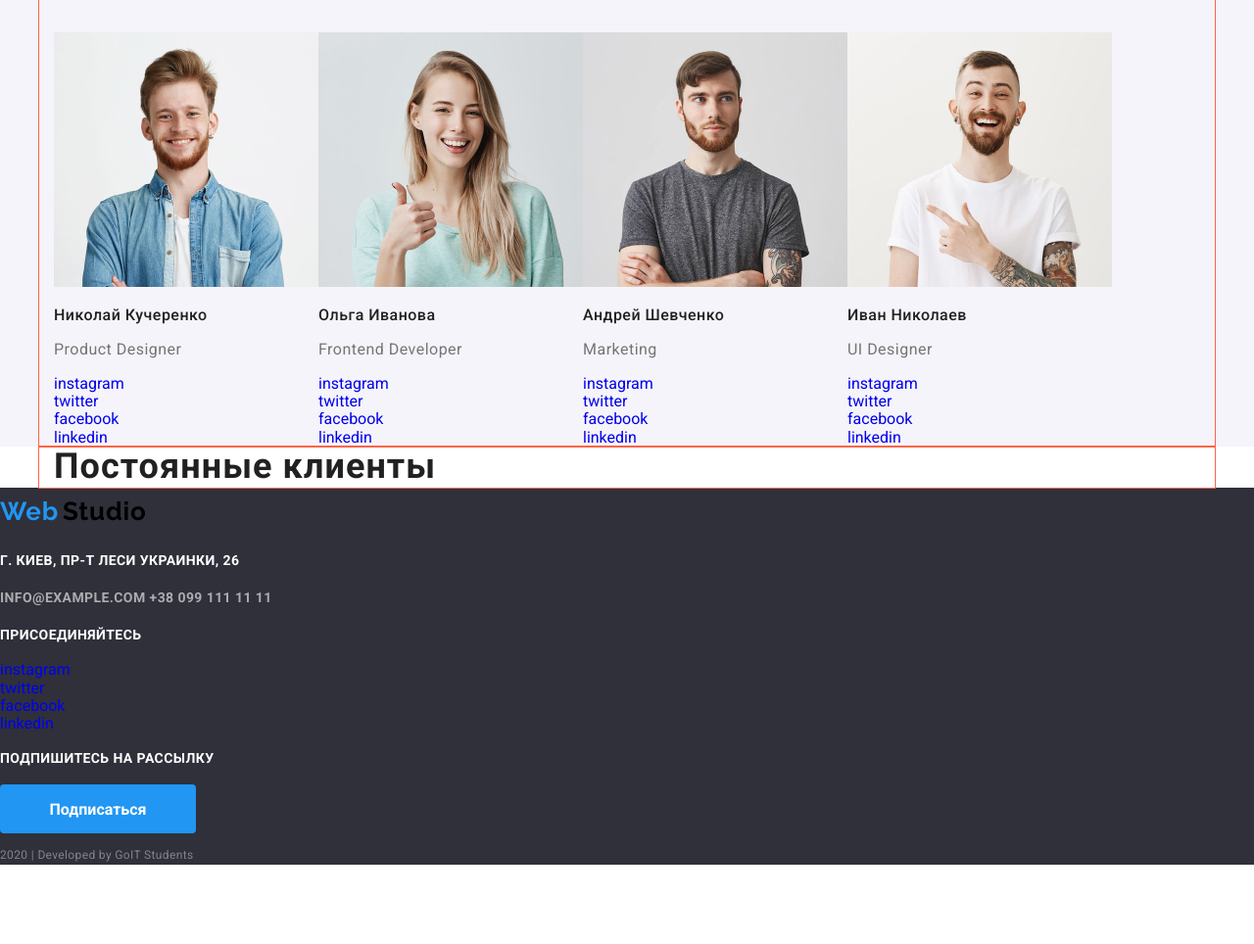
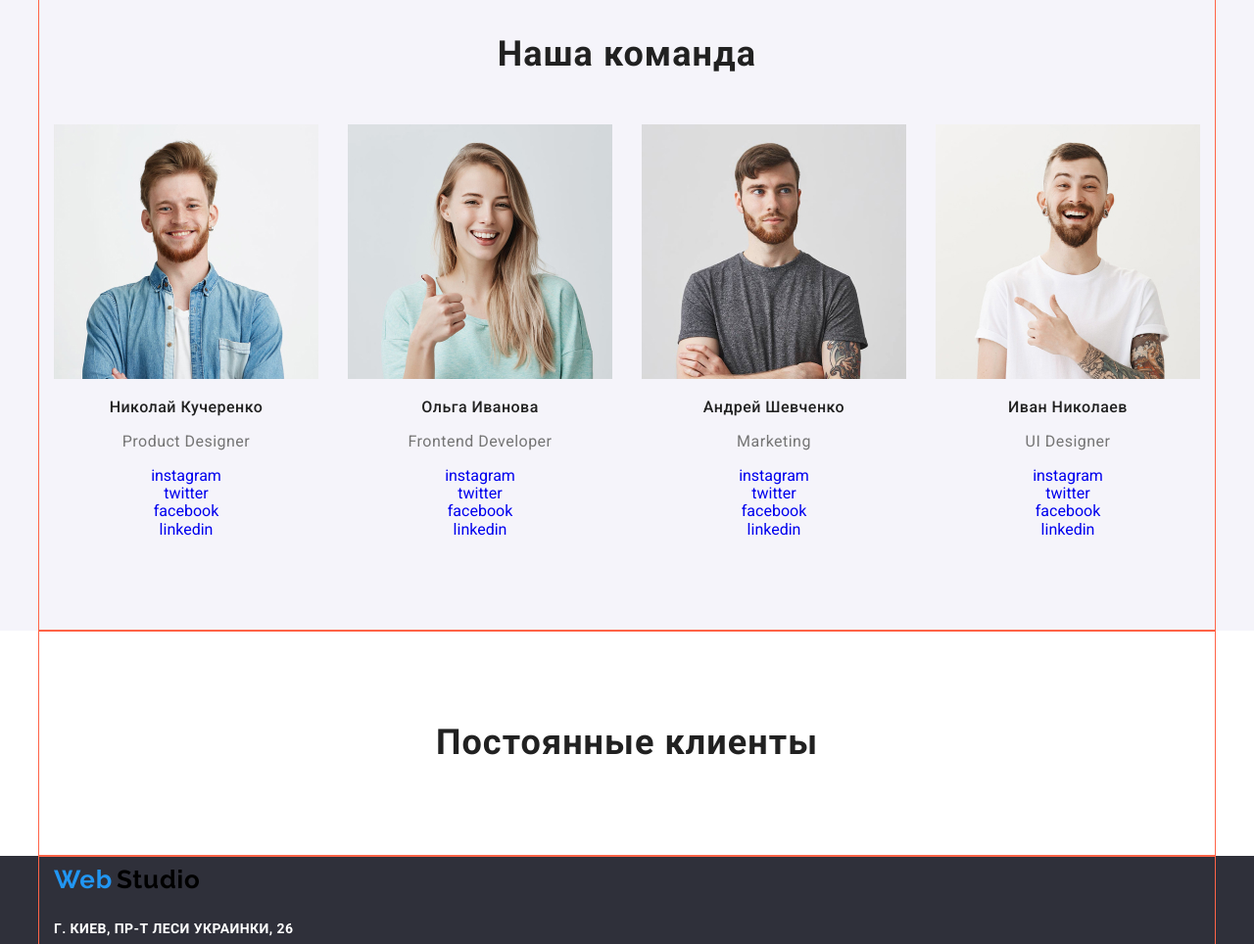
Before and after one commit to Constantine719/goit-markup-hw-03, a plain HTML site: page index.html in a window 1280 px wide. Shown: the part 1380-2344 px from the top of the page at 98% size. Before the commit the page ends 2275 px from the top, so only its background shows below. Drawn offline with nearby package versions, Linux system fonts and the light colour scheme.

Commit message:
Делает секцию команды  и клиентов

```diff
--- a/css/styles.css
+++ b/css/styles.css
@@ -183,8 +183,6 @@ a {
 
 /* Преимущества */
 
-
-
 .invisible-title {
   margin-top: 0;
   margin-bottom: 0;
@@ -235,12 +233,12 @@ a {
 
 .services-div {
   text-align: center;
-padding-top: 94px;
-padding-bottom: 94px;
+  padding-top: 94px;
+  padding-bottom: 94px;
 }
 
 .services {
-display: flex;
+  display: flex;
 }
 
 .services .services-item + .services-item {
@@ -278,6 +276,12 @@ display: flex;
   background-color: var(--secondary-background-color);
 }
 
+.team-div {
+  text-align: center;
+  padding-top: 94px;
+  padding-bottom: 94px;
+}
+
 .team-title {
   margin-top: 0;
   margin-bottom: 50px;
@@ -294,9 +298,9 @@ display: flex;
   display: flex;
 }
 
-
-.team-item {
+.team-item:not(:last-child) {
   width: 270px;
+  margin-right: 30px;
 }
 
 .team-name {
@@ -317,6 +321,15 @@ display: flex;
 }
 
 /* Клиенты */
+
+.customers-div {
+  text-align: center;
+  padding-top: 94px;
+  padding-bottom: 94px;
+}
+.customers-item {
+  display: flex;
+}
 
 .customers-title {
   margin-top: 0;
@@ -373,28 +386,6 @@ display: flex;
 
 /* portfolio.html */
 
-/* .button {
-  font-family: Roboto;
-  font-style: normal;
-  color: var(--primary-text-color);
-  font-size: 16px;
-  font-weight: 500;
-  line-height: 1.87;
-  letter-spacing: 0.06em;
-  background-color: var(--secondary-background-color);
-} */
-
-/* .button.primary {
-  color: var(--white-color);
-  background-color: var(--accent-color);
-} */
-
-/* .button:hover,
-.button:focus {
-  color: var(--white-color);
-  background-color: var(--accent-color);
-} */
-
 .works-invisible {
   color: var(--white-color);
 }
--- a/index.html
+++ b/index.html
@@ -241,8 +241,9 @@
     <!--Секция постоянных клиентов-->
     <section>
       <div class="container">
+        <div class="customers-div">
           <h2 class="customers-title">Постоянные клиенты</h2>
-        <ul class="list">
+          <ul class="customers-item list">
             <li>
               <a href=""></a>
             </li>
@@ -263,10 +264,12 @@
             </li>
           </ul>
         </div>
+      </div>
     </section>
 
     <!--Секция футера-->
     <footer class="footer">
+      <div class="container">
         <div>
           <a href="./index.html" class="logo">
             <div>
@@ -304,6 +307,7 @@
         <p class="footer-text">подпишитесь на рассылку</p>
         <a href="" class="button">Подписаться</a>
         <p class="footer-copyright">2020 | Developed by GoIT Students</p>
+      </div>
     </footer>
   </body>
 </html>
```
Lines whose indentation alone changed are shown as unchanged.
